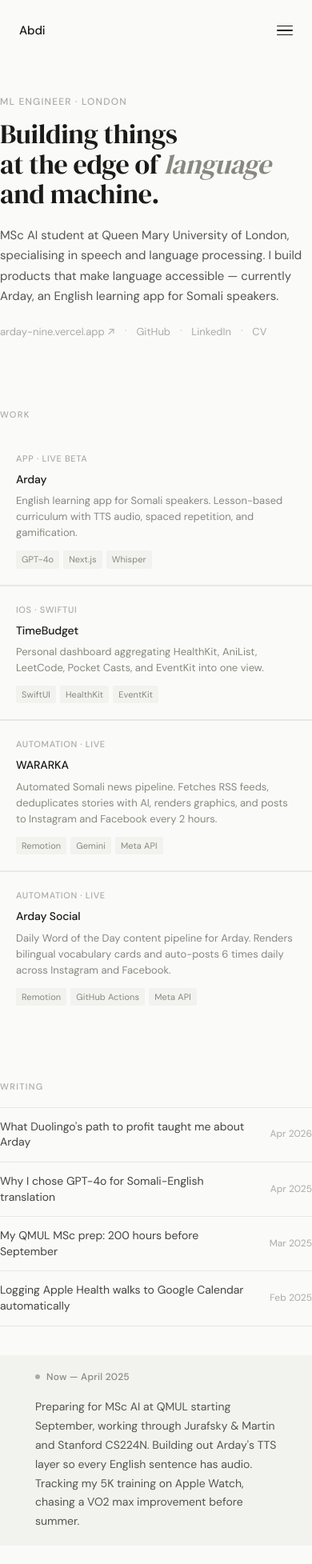
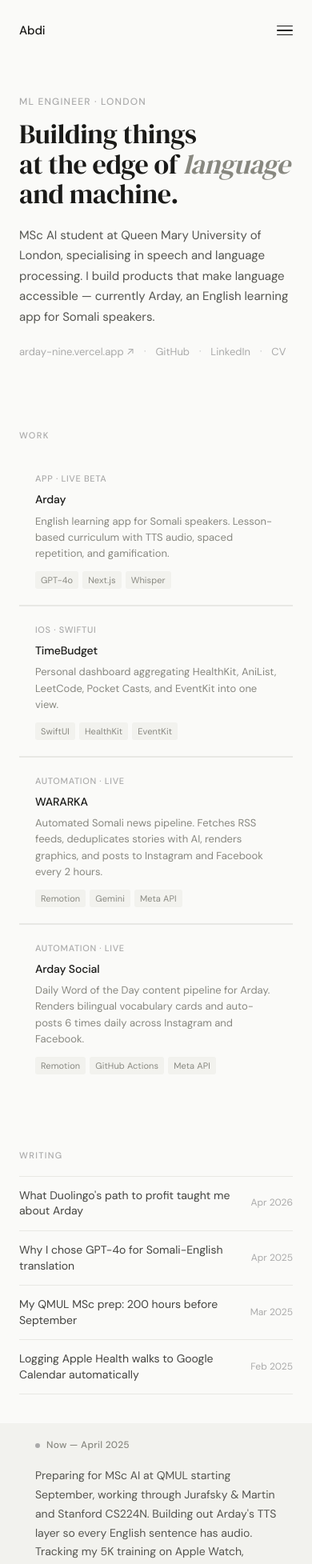
Before and after one commit to ItsAbdiOk/personal-site, a Next.js app: page / in a window 390 px wide. Shown: the top 1955 px of the page at 80% size. Built offline with nearby package versions, Linux system fonts and the light colour scheme.

Commit message:
Fix: padding shorthand was zeroing left/right on page-container elements
Root cause: CSS shorthand 'padding: 80px 0 64px' sets padding-left
and padding-right to 0, overriding the page-container class padding.
Changed all section padding to use padding-top/padding-bottom only.

```diff
--- a/app/page.module.css
+++ b/app/page.module.css
@@ -1,6 +1,7 @@
 /* --- Hero --- */
 .hero {
-  padding: 80px 0 64px;
+  padding-top: 80px;
+  padding-bottom: 64px;
 }
 
 .headline {
@@ -48,7 +49,8 @@
 
 /* --- Projects Grid --- */
 .projects {
-  padding: 48px 0;
+  padding-top: 48px;
+  padding-bottom: 48px;
 }
 
 .grid {
@@ -61,7 +63,8 @@
 
 /* --- Writing --- */
 .writing {
-  padding: 48px 0;
+  padding-top: 48px;
+  padding-bottom: 48px;
 }
 
 .writingList {
@@ -72,7 +75,8 @@
 /* --- Mobile --- */
 @media (max-width: 768px) {
   .hero {
-    padding: 40px 0 48px;
+    padding-top: 40px;
+    padding-bottom: 48px;
   }
 
   .headline {
@@ -89,7 +93,8 @@
   }
 
   .projects {
-    padding: 36px 0;
+    padding-top: 36px;
+    padding-bottom: 36px;
   }
 
   .grid {
@@ -97,6 +102,7 @@
   }
 
   .writing {
-    padding: 36px 0;
+    padding-top: 36px;
+    padding-bottom: 36px;
   }
 }
--- a/styles/globals.css
+++ b/styles/globals.css
@@ -115,7 +115,8 @@ img {
 
 /* --- Section spacing --- */
 .section {
-  padding: 64px 0;
+  padding-top: 64px;
+  padding-bottom: 64px;
 }
 
 .section-label {
@@ -157,7 +158,8 @@ img {
   }
 
   .section {
-    padding: 36px 0;
+    padding-top: 36px;
+    padding-bottom: 36px;
   }
 
   .section-label {
```
